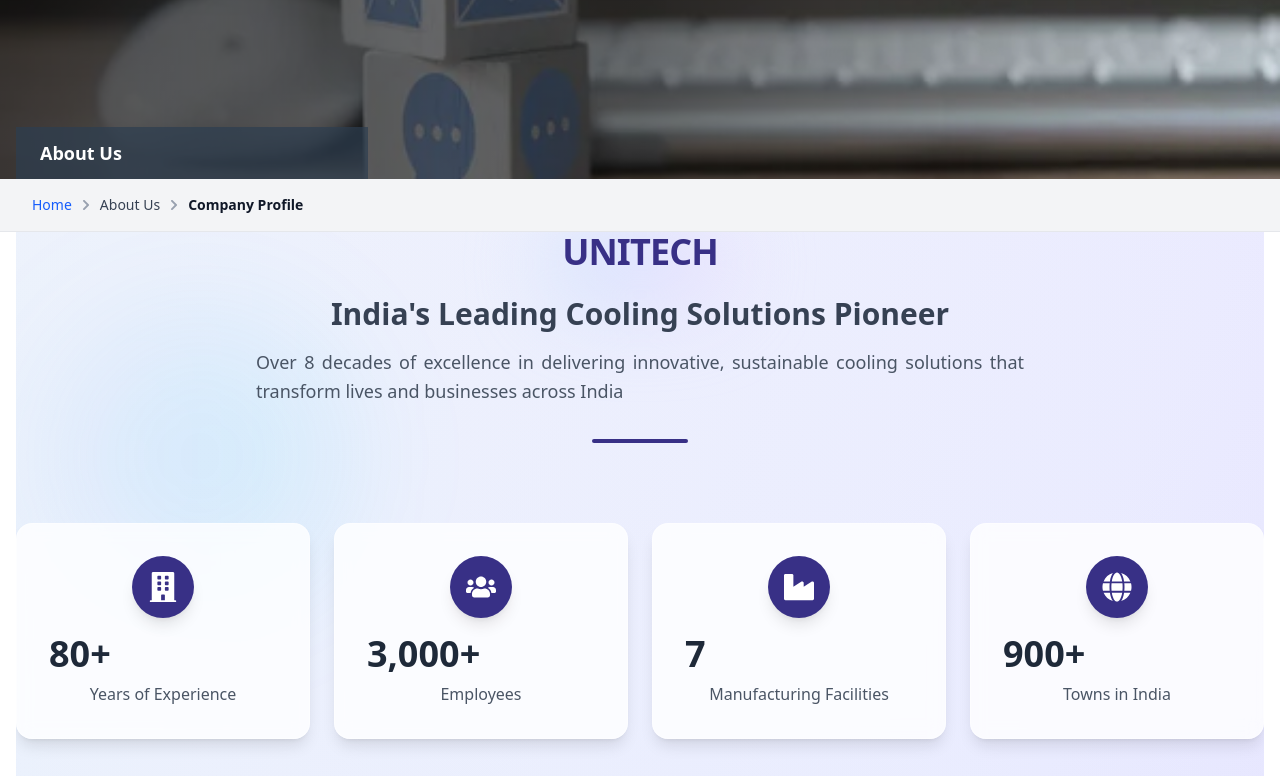
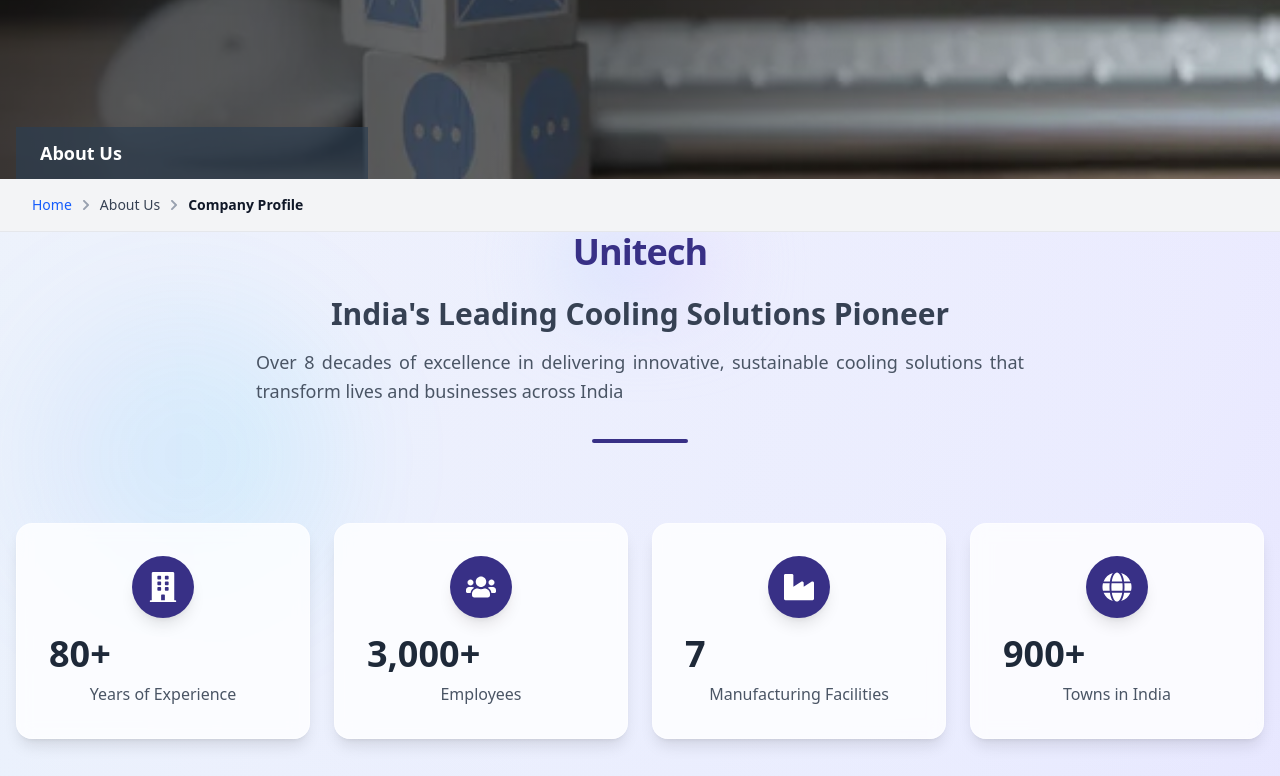
Before and after one commit to vikaskumar12n/Unitech-frontend, a React (Vite) app: page /about-us in a window 1280 px wide. Shown: the part 321-1097 px from the top of the page. Built offline with nearby package versions, Linux system fonts and the light colour scheme.

Commit message:
new changes

```diff
--- a/src/Component/Menu/About-Us/Our_Company/CompanyDetails.jsx
+++ b/src/Component/Menu/About-Us/Our_Company/CompanyDetails.jsx
@@ -63,12 +63,12 @@
 
                 </div>
 
-                <div className="container mx-auto max-w-7xl  relative z-10">
+                <div className="container mx-auto max-w-7xl px-4 relative z-10">
                     {/* Hero Header Section */}
                     <div className={`text-center mb-20 transform transition-all duration-1000 ${isVisible ? 'translate-y-0 opacity-100' : 'translate-y-10 opacity-0'}`}>
                         <div className="relative inline-block">
                             <h1 className="text-3xl md:text-4xl font-black bg-gradient-to-r text-color bg-clip-text text-transparent mb-6 tracking-tight">
-                                UNITECH
+                                Unitech
                             </h1>
                             <div className="absolute -inset-4 bg-gradient-to-r from-blue-200/50 to-purple-200/50 blur-2xl rounded-full -z-10"></div>
                         </div>
--- a/src/Component/Menu/About-Us/Our_Company/OurCompany.jsx
+++ b/src/Component/Menu/About-Us/Our_Company/OurCompany.jsx
@@ -108,7 +108,7 @@
       </nav>
 
       {/* Dynamic Content with Animation */}
-     <div className="w-screen px-4 ">
+     <div className="w-screen   ">
   <div className="max-w-8xl mx-auto">
     <div className={`transition-opacity duration-500 ${isAnimating ? 'opacity-0' : 'opacity-100'}`}>
       {currentContent}
```
